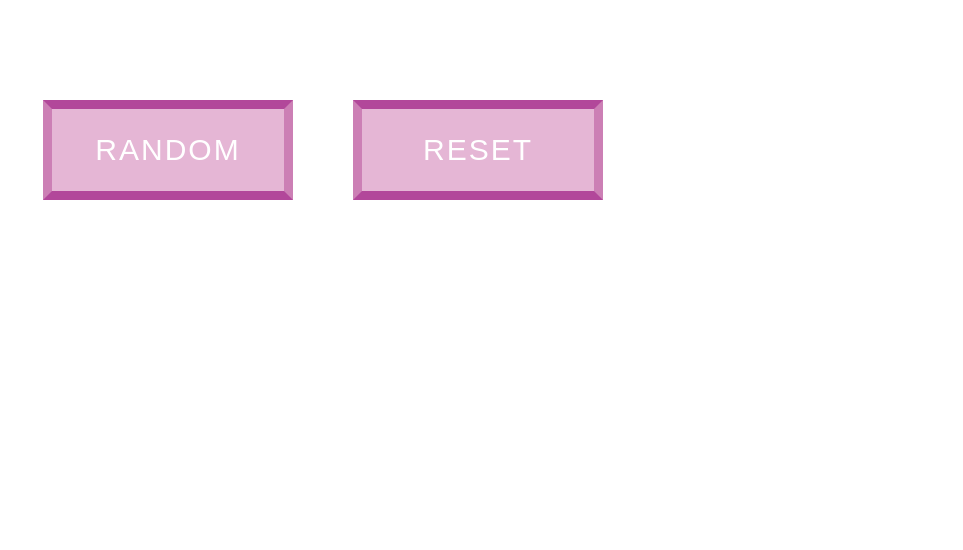
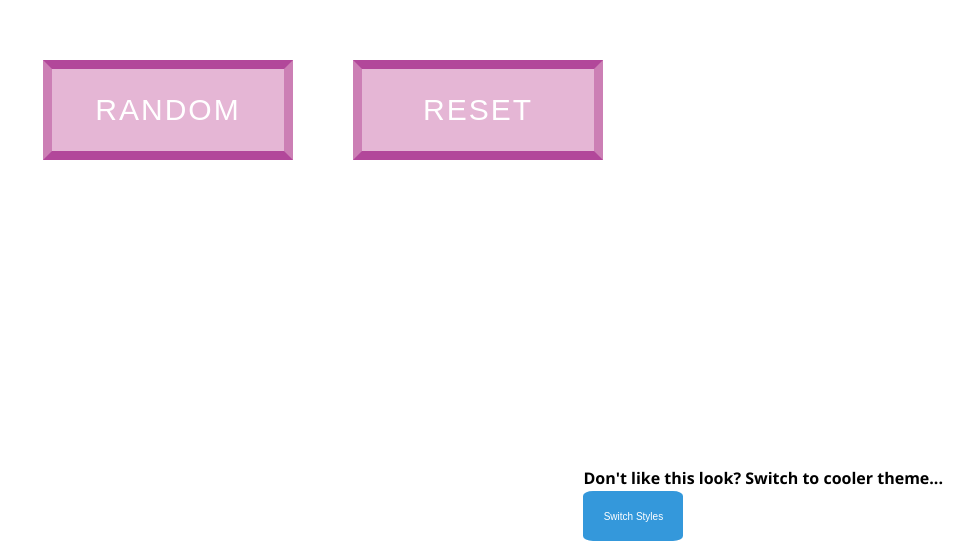
Before and after one commit to rcwestlake/color-changer, a plain HTML site: page index.html in a window 1280 px wide. Shown: the part 250-800 px from the top of the page, without its empty margins (317-1280 px from the left). Drawn offline with nearby package versions, Linux system fonts and the light colour scheme.

Commit message:
Added button to switch styles

```diff
--- a/index.html
+++ b/index.html
@@ -15,6 +15,11 @@
         <button type="button" name="reset-button" class="btn reset-button cool">Reset</button>
       </section>
 
+      <section class="switch-container">
+          <p>Don't like this look? Switch to cooler theme...</p>
+          <button type="button" name="button" class="switch-button">Switch Styles</button>
+      </section>
+
     <script src="https://ajax.googleapis.com/ajax/libs/jquery/1.12.4/jquery.min.js"></script>
     <script src="scripts.js"></script>
   </body>
--- a/scripts.js
+++ b/scripts.js
@@ -1,6 +1,6 @@
 
 $('.random-button').on('click', function(){
-  changeColor();
+  changeColor('body');
 });
 
 $('.reset-button').on('click', function(){
@@ -11,7 +11,7 @@ function generateRandomNum() {
   return Math.floor(Math.random() * (16 - 0) + 0);
 }
 
-function changeColor() {
+function changeColor(html) {
   var hexColors = [0, 1, 2, 3, 4, 5, 6, 7, 8, 9, 'A', 'B', 'C', 'D', 'E', 'F'];
   var color = '#';
   var random = generateRandomNum();
@@ -21,7 +21,7 @@ function changeColor() {
     random = generateRandomNum();
   }
   console.log(color);
-  $('body').css('backgroundColor', color);
+  $(html).css('backgroundColor', color);
 }
 
 function resetColor() {
--- a/styles.css
+++ b/styles.css
@@ -12,7 +12,7 @@ body {
   flex-wrap: wrap;
   justify-content: center;
   align-items: center;
-  height: 100vh;
+  height: 90vh;
 }
 
 .btn {
@@ -42,6 +42,24 @@ body {
   outline: none;
 }
 
+.switch-container {
+  float: right;
+  margin-right: 20px;
+}
+
+.switch-button {
+  border-radius: 10%;
+  background-color: #3498db;
+  border: none;
+  color: white;
+  font-size: 10px;
+  height: 50px;
+  width: 100px;
+  margin-top: 5px;
+  margin-bottom: 5px;
+}
+
+
 /*Cool Styles
 .cool {
   border-radius: 100%;
@@ -63,6 +81,8 @@ body {
   border: white;
 }*/
 
+/*Responsive Styles*/
+
 @-ms-viewport{
   width: device-width;
 }
```
